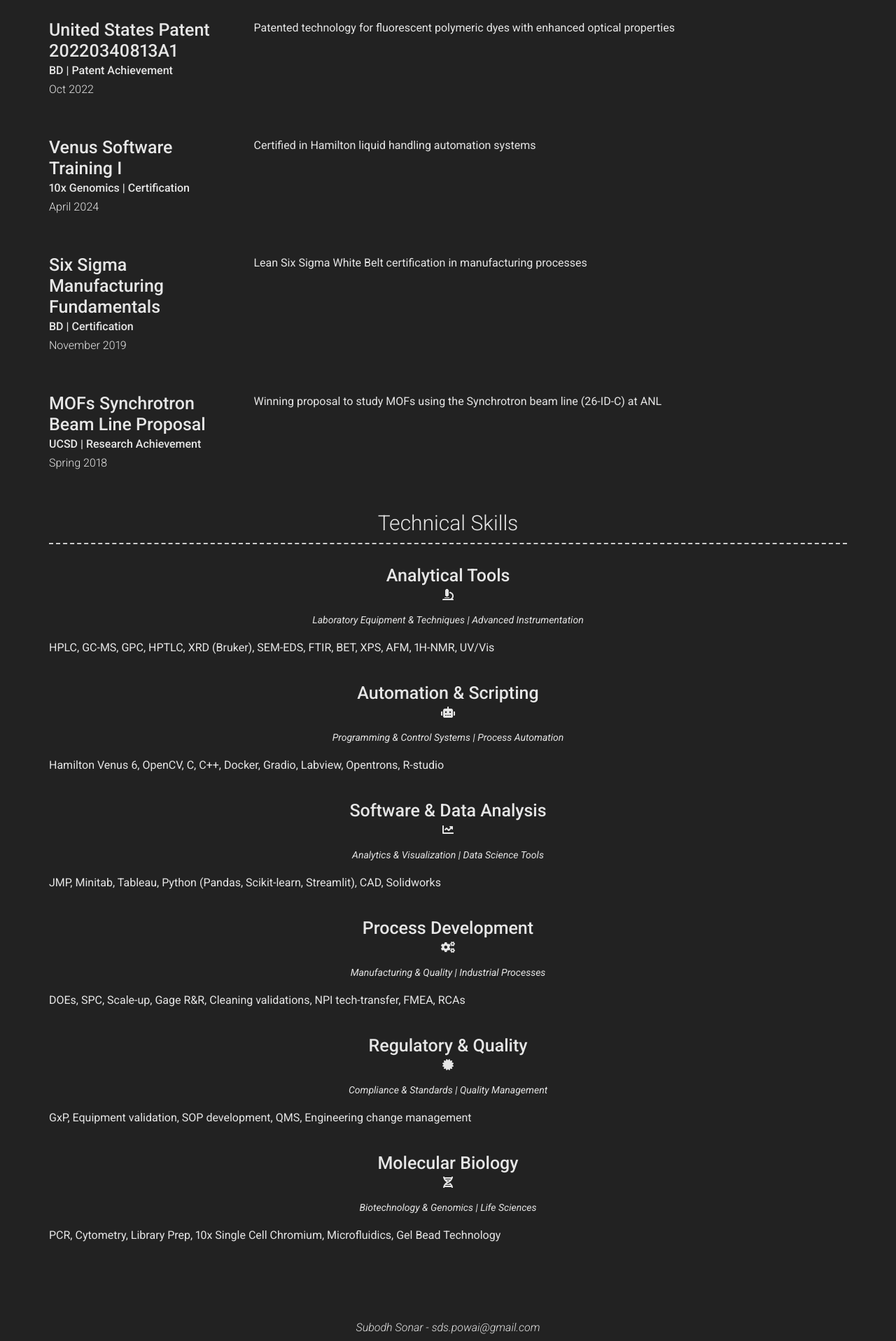
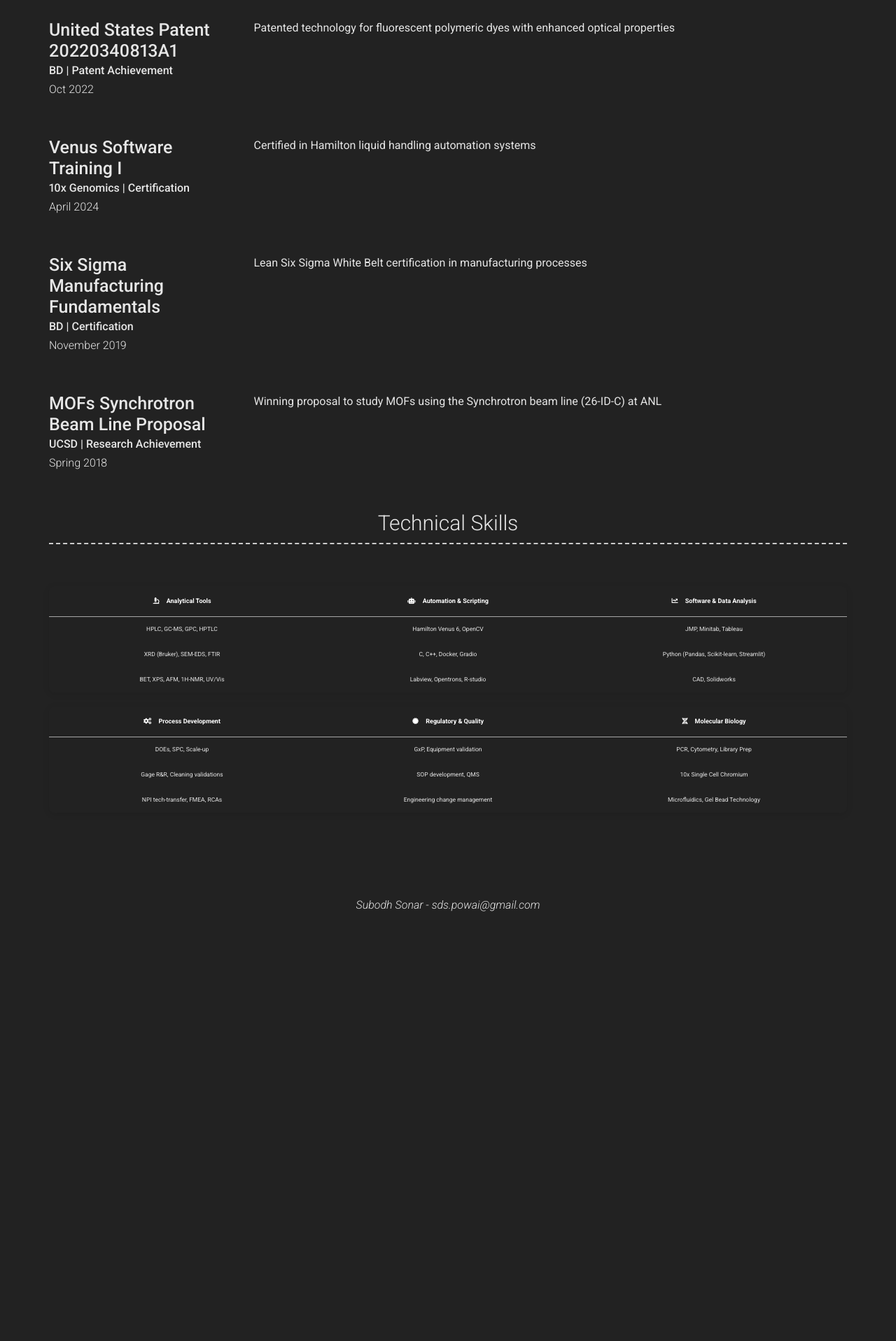
Before and after one commit to subodh122/subodh122.github.io, a Jekyll site: the page built from index.md, in a window 1280 px wide. Shown: the part 3849-5766 px from the top of the page at 70% size. Built offline with Jekyll 4.4.1, drawn with Linux system fonts in a browser that asks for light colours; nearby versions of some CDN libraries; after the commit the page ends 5162 px from its top, so only the background shows below that.

Commit message:
Convert Technical Skills section to organized table format with icons and styling

```diff
--- a/_config.yml
+++ b/_config.yml
@@ -226,73 +226,106 @@ content:
         description: "Winning proposal to study MOFs using the Synchrotron beam line (26-ID-C) at ANL"
 
   - title: Technical Skills
-    layout: list
-    content:
-      - layout: top-middle
-        title: Analytical Tools
-        link: #
-        additional_links:
-          - title: Laboratory Equipment
-            icon: fas fa-microscope
-            url: #
-        quote: Laboratory Equipment & Techniques | Advanced Instrumentation
-        description: |
-          HPLC, GC-MS, GPC, HPTLC, XRD (Bruker), SEM-EDS, FTIR, BET, XPS, AFM, 1H-NMR, UV/Vis
+    layout: text
+    content: |
+      <style>
+        .skills-table {
+          width: 100%;
+          border-collapse: collapse;
+          margin: 20px 0;
+          background: var(--card-background);
+          border-radius: 8px;
+          overflow: hidden;
+          box-shadow: 0 2px 10px rgba(0,0,0,0.1);
+        }
+        .skills-table th {
+          background: var(--primary-color);
+          color: white;
+          padding: 15px;
+          text-align: center;
+          font-weight: 600;
+          font-size: 0.9em;
+        }
+        .skills-table th i {
+          margin-right: 8px;
+        }
+        .skills-table td {
+          padding: 12px 15px;
+          text-align: center;
+          border-bottom: 1px solid var(--border-color);
+          font-size: 0.85em;
+          line-height: 1.4;
+        }
+        .skills-table tr:last-child td {
+          border-bottom: none;
+        }
+        .skills-table tr:hover {
+          background: var(--hover-color);
+        }
+        @media (max-width: 768px) {
+          .skills-table {
+            font-size: 0.8em;
+          }
+          .skills-table th,
+          .skills-table td {
+            padding: 8px 10px;
+          }
+        }
+      </style>
 
-      - layout: top-middle
-        title: Automation & Scripting
-        link: #
-        additional_links:
-          - title: Programming & Control
-            icon: fas fa-robot
-            url: #
-        quote: Programming & Control Systems | Process Automation
-        description: |
-          Hamilton Venus 6, OpenCV, C, C++, Docker, Gradio, Labview, Opentrons, R-studio
+      <table class="skills-table">
+        <thead>
+          <tr>
+            <th><i class="fas fa-microscope"></i> Analytical Tools</th>
+            <th><i class="fas fa-robot"></i> Automation & Scripting</th>
+            <th><i class="fas fa-chart-line"></i> Software & Data Analysis</th>
+          </tr>
+        </thead>
+        <tbody>
+          <tr>
+            <td>HPLC, GC-MS, GPC, HPTLC</td>
+            <td>Hamilton Venus 6, OpenCV</td>
+            <td>JMP, Minitab, Tableau</td>
+          </tr>
+          <tr>
+            <td>XRD (Bruker), SEM-EDS, FTIR</td>
+            <td>C, C++, Docker, Gradio</td>
+            <td>Python (Pandas, Scikit-learn, Streamlit)</td>
+          </tr>
+          <tr>
+            <td>BET, XPS, AFM, 1H-NMR, UV/Vis</td>
+            <td>Labview, Opentrons, R-studio</td>
+            <td>CAD, Solidworks</td>
+          </tr>
+        </tbody>
+      </table>
 
-      - layout: top-middle
-        title: Software & Data Analysis
-        link: #
-        additional_links:
-          - title: Analytics & Visualization
-            icon: fas fa-chart-line
-            url: #
-        quote: Analytics & Visualization | Data Science Tools
-        description: |
-          JMP, Minitab, Tableau, Python (Pandas, Scikit-learn, Streamlit), CAD, Solidworks
-
-      - layout: top-middle
-        title: Process Development
-        link: #
-        additional_links:
-          - title: Manufacturing & Quality
-            icon: fas fa-cogs
-            url: #
-        quote: Manufacturing & Quality | Industrial Processes
-        description: |
-          DOEs, SPC, Scale-up, Gage R&R, Cleaning validations, NPI tech-transfer, FMEA, RCAs
-
-      - layout: top-middle
-        title: Regulatory & Quality
-        link: #
-        additional_links:
-          - title: Compliance & Standards
-            icon: fas fa-certificate
-            url: #
-        quote: Compliance & Standards | Quality Management
-        description: |
-          GxP, Equipment validation, SOP development, QMS, Engineering change management
-
-      - layout: top-middle
-        title: Molecular Biology
-        link: #
-        additional_links:
-          - title: Biotechnology & Genomics
-            icon: fas fa-dna
-            url: #
-        quote: Biotechnology & Genomics | Life Sciences
-        description: |
-          PCR, Cytometry, Library Prep, 10x Single Cell Chromium, Microfluidics, Gel Bead Technology
+      <table class="skills-table">
+        <thead>
+          <tr>
+            <th><i class="fas fa-cogs"></i> Process Development</th>
+            <th><i class="fas fa-certificate"></i> Regulatory & Quality</th>
+            <th><i class="fas fa-dna"></i> Molecular Biology</th>
+          </tr>
+        </thead>
+        <tbody>
+          <tr>
+            <td>DOEs, SPC, Scale-up</td>
+            <td>GxP, Equipment validation</td>
+            <td>PCR, Cytometry, Library Prep</td>
+          </tr>
+          <tr>
+            <td>Gage R&R, Cleaning validations</td>
+            <td>SOP development, QMS</td>
+            <td>10x Single Cell Chromium</td>
+          </tr>
+          <tr>
+            <td>NPI tech-transfer, FMEA, RCAs</td>
+            <td>Engineering change management</td>
+            <td>Microfluidics, Gel Bead Technology</td>
+          </tr>
+        </tbody>
+      </table>
 
 # More Section
 more_title: Professional Experience & Research
```
